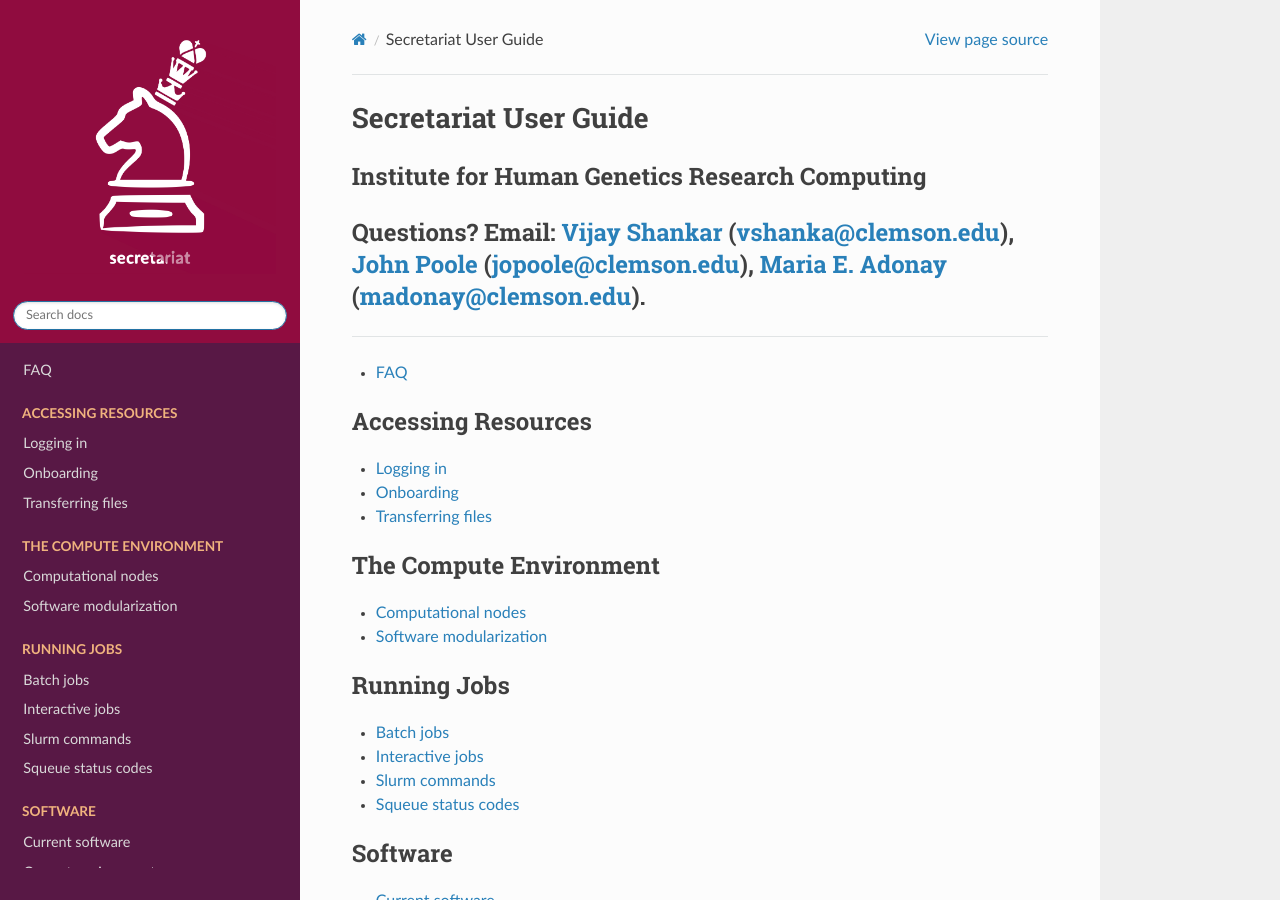
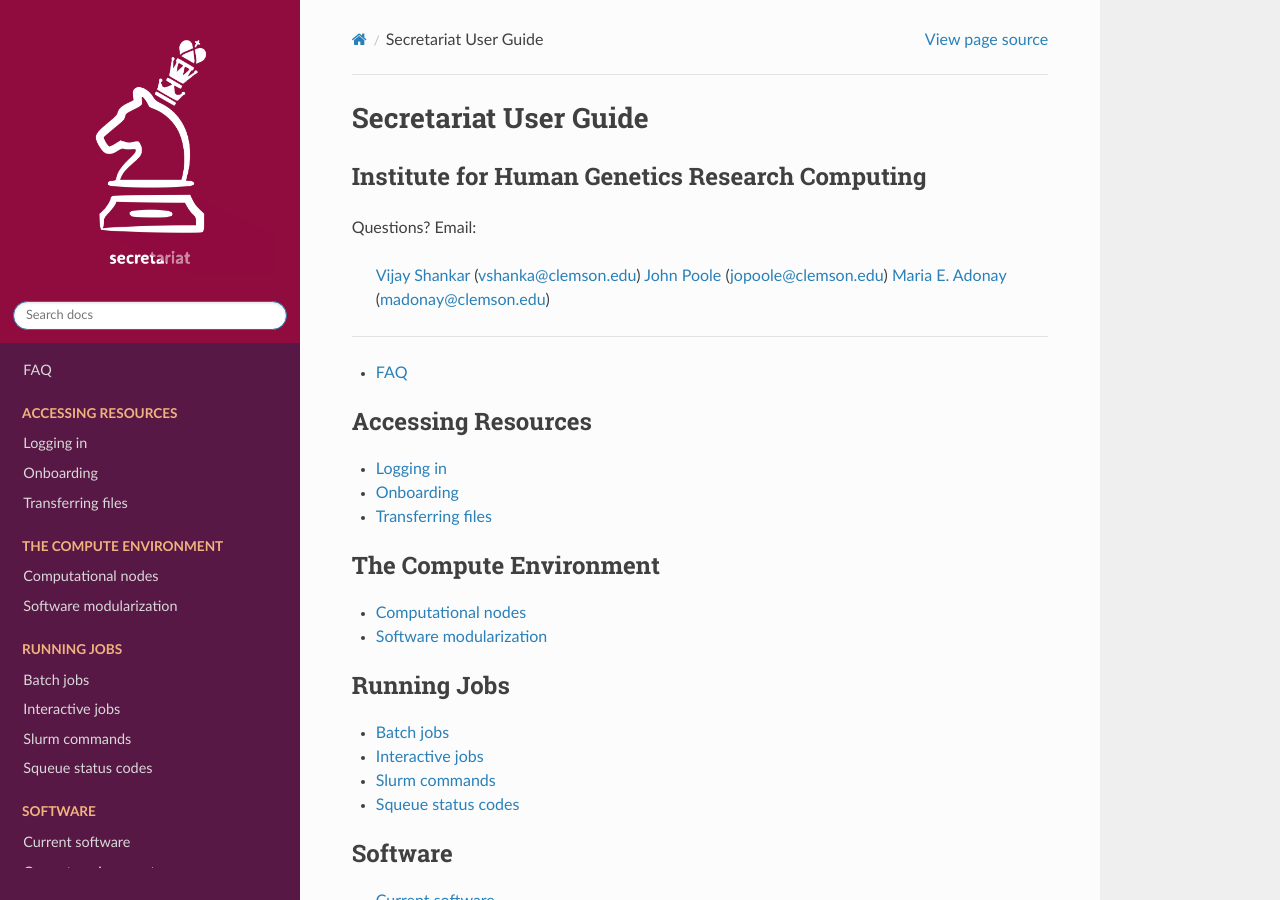
Before and after one commit to amalgamaria/secretariat, a Sphinx documentation site: the page built from docs/index.rst, in a window 1280 px wide and 900 px high. Built offline with Sphinx 7.4.7 and the Read the Docs theme 3.1.0, drawn with Linux system fonts in a browser that asks for light colours; pages that are not in the unit, such as notebooks, are missing from menus.

Commit message:
Reformat contact info

```diff
--- a/docs/index.rst
+++ b/docs/index.rst
@@ -2,8 +2,12 @@ Secretariat User Guide
 ======================
 Institute for Human Genetics Research Computing
 -----------------------------------------------
-Questions? Email: `Vijay Shankar`_ (vshanka@clemson.edu), `John Poole`_ (jopoole@clemson.edu), `Maria E. Adonay`_ (madonay@clemson.edu).
-----
+
+Questions? Email:
+
+   `Vijay Shankar`_ (vshanka@clemson.edu)
+   `John Poole`_ (jopoole@clemson.edu)
+   `Maria E. Adonay`_ (madonay@clemson.edu)
 
 ----
 
```
